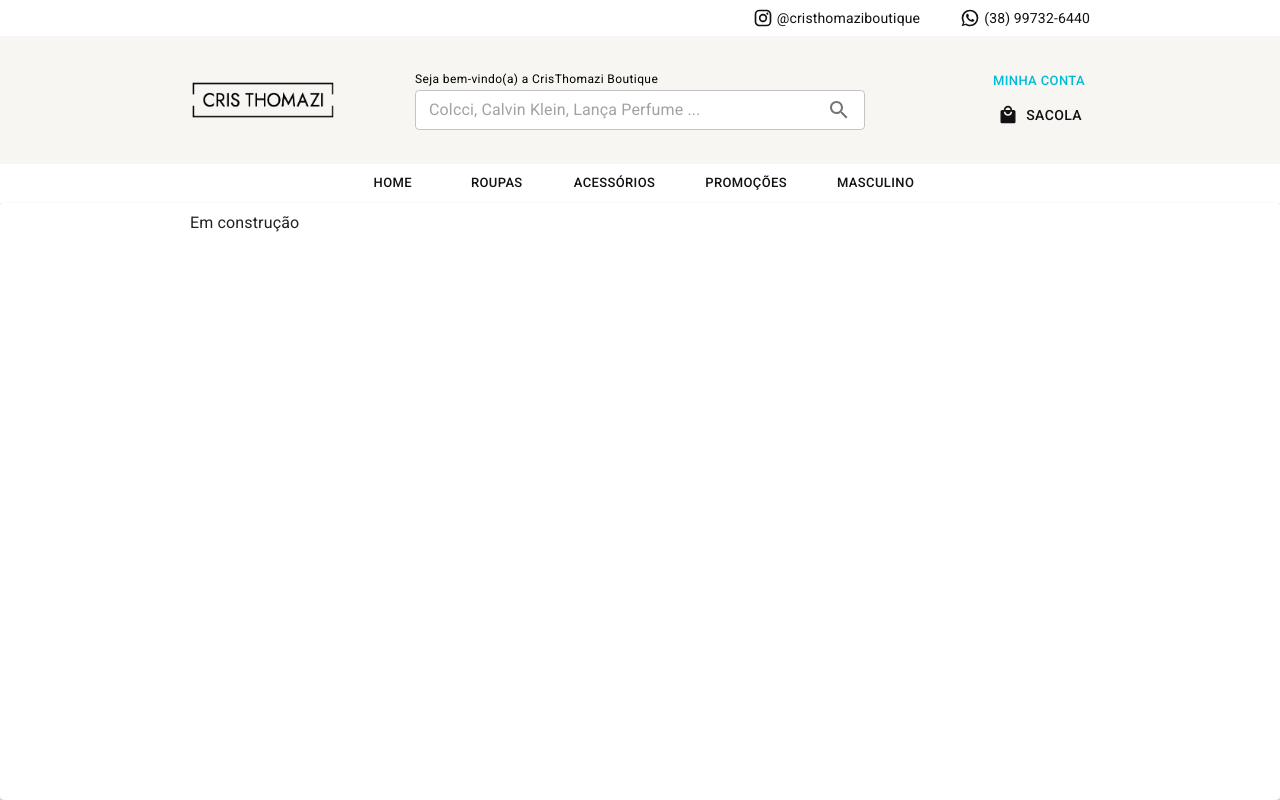
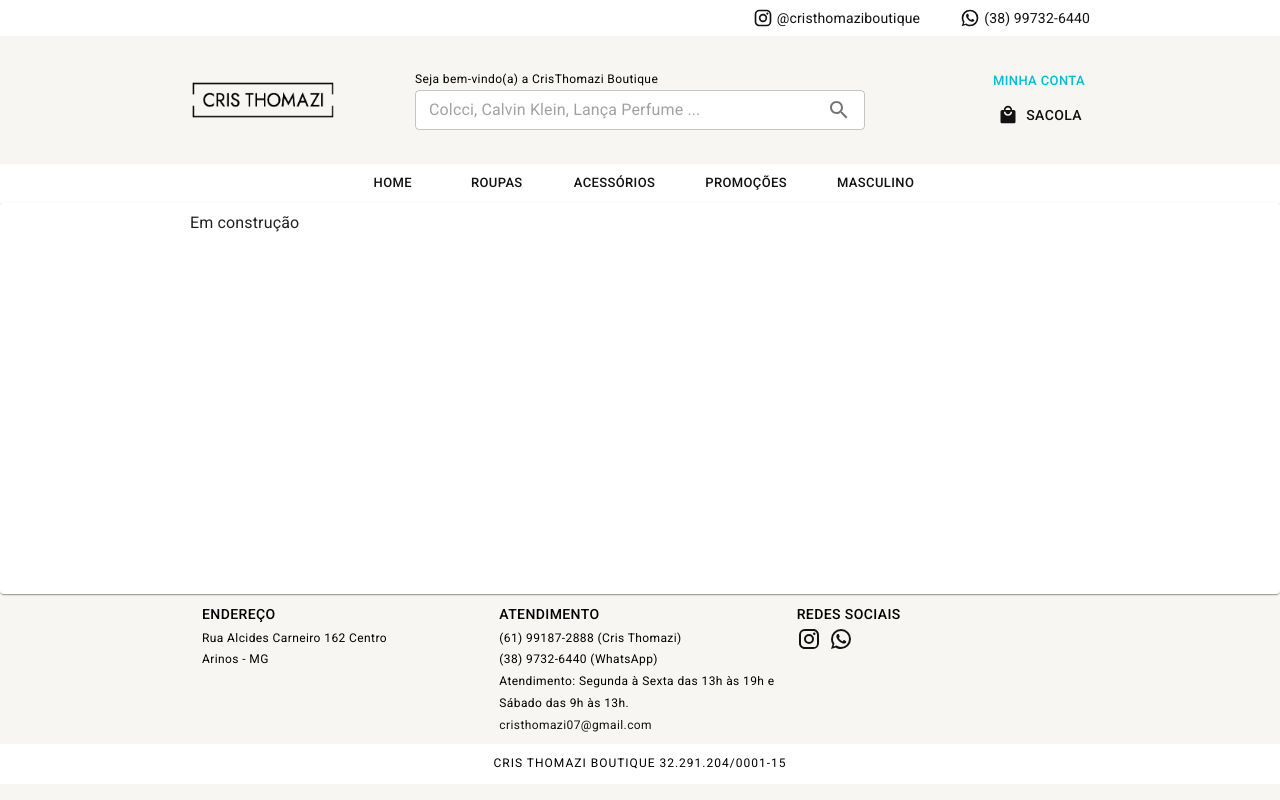
Before and after one commit to ArthurFCouto/cristhomazi-boutique, a React (Vite) app: page / in a window 1280 px wide. Built offline with nearby package versions, Linux system fonts and the light colour scheme.

Commit message:
Inicio da construção do footer

```diff
--- a/src/shared/components/footer/footer.tsx
+++ b/src/shared/components/footer/footer.tsx
@@ -1,165 +1,73 @@
+import { Box, Grid, Link, Typography, useMediaQuery, useTheme } from '@mui/material';
+import { Instagram, WhatsApp } from '@mui/icons-material';
+
 export const Footer: React.FC = () => {
-    return (<></>)
+    const theme = useTheme();
+    const smDownScreen = useMediaQuery(theme.breakpoints.down('sm'));
+
+    return (
+        <Box
+            component='footer'
+            display='flex'
+            flexDirection='column'
+            alignItems='center'
+            paddingY={theme.spacing(1)}
+            width='100%'
+        >
+            <Grid
+                container
+                direction={smDownScreen ? 'column' : 'row'}
+                maxWidth='md'
+                spacing={1}
+                paddingLeft={theme.spacing(1)}
+            >
+                <Grid item xs>
+                    <Typography variant='button'>
+                        Endereço
+                    </Typography>
+                    <Typography variant='caption'>
+                        <br />Rua Alcides Carneiro 162 Centro
+                        <br />Arinos - MG
+                    </Typography>
+                </Grid>
+                <Grid item xs>
+                    <Typography variant='button'>
+                        Atendimento
+                    </Typography>
+                    <Typography variant='caption'>
+                        <br />(61) 99187-2888 (Cris Thomazi)
+                        <br />(38) 9732-6440 (WhatsApp)
+                        <br />Atendimento: Segunda à Sexta das 13h às 19h e Sábado das 9h às 13h.
+                        <br /><Link href='mailto:cristhomazi07@gmail.com' underline='none'>cristhomazi07@gmail.com</Link>
+                    </Typography>
+                </Grid>
+                <Grid item xs>
+                    <Typography variant='button'>
+                        Redes Sociais
+                    </Typography>
+                    <Box display='flex' gap={theme.spacing(1)}>
+                        <Link href='https://www.instagram.com/cristhomaziboutique/' underline='none'>
+                            <Box display='flex' alignContent='center' title='Instagram'>
+                                <Instagram fontSize='medium' htmlColor={theme.palette.primary.contrastText} />
+                            </Box>
+                        </Link>
+                        <Link href='https://api.whatsapp.com/send?phone=553897326440&text=Ol%C3%A1!%20' underline='none'>
+                            <Box display='flex' alignContent='center' title='WhatsApp'>
+                                <WhatsApp fontSize='medium' htmlColor={theme.palette.primary.contrastText} />
+                            </Box>
+                        </Link>
+                    </Box>
+                </Grid>
+            </Grid>
+            <Box
+                bgcolor={theme.palette.background.paper}
+                marginY={theme.spacing(1)}
+                paddingY={theme.spacing(0.5)}
+                textAlign='center'
+                width='100%'
+            >
+                <Typography variant='overline'>Cris Thomazi Boutique 32.291.204/0001-15</Typography>
+            </Box>
+        </Box>
+    )
 };
-/*export const Footer: React.FC = () => {
-    return (
-        <footer className="lazyload" id="footer-main">
-            <div className="footer-main-inner lazyload">
-                <div className="footer-1 lazyload">
-                    <div className="container-12">
-                        <div className="element-menu-footer">
-                            <div className="grid-6 grid-menu-footer">
-                                <nav id="menu-footer">
-                                    <ul className="menu-footer-list"><li style="width: 272.5px;"><a href="/">Institucional</a><ul><li><a href="/">Página Inicial</a></li><li><a href="/p/onde-estamos">Onde estamos</a></li><li><a href="javascript:;" className="recommend-store-btn">Indique nossa Loja</a></li></ul></li><li style="width: 272.5px;"><a href="/" target="" className="">Informações Úteis</a><ul><li><a href="/p/como-comprar" target="" className="">Como Comprar</a></li><li><a href="/p/trocas-e-devolucoes" target="" className="">Trocas e Devoluções</a></li><li><a href="/p/fretes-e-entregas" target="" className="">Fretes e Entregas</a></li></ul></li></ul>	</nav>
-                            </div>
-                        </div>
-                        <div className="element-phone">
-                            <div className="grid-3 grid-phone">
-                                <span className="title-footer">Atendimento</span>
-                                <div className="phone-inner">
-                                    <p className="info-phone"><a href="tel:+55(61)3256-1199"><span className="info-ddd">(61)</span> 3256-1199</a></p>
-
-
-                                    <p className="info-phone info-whatsapp"><a href="https://api.whatsapp.com/send?phone=5561985555005" target="_blank" rel="noreferrer"><span className="info-ddd">(61)</span> 9 8555 -5005 <span className="info-label-whatsapp">(WhatsApp)</span></a></p>
-
-                                    <p className="info-time">Atendimento: Segunda à Sexta das 10h às 19h e Sábado das 10h às 13h.</p>
-
-                                    <p className="info-email"><a href="mailto:beatriceboutiquee@gmail.com">beatriceboutiquee@gmail.com</a></p>
-                                </div>
-                            </div>
-                        </div>
-                        <div className="element-social-footer">
-                            <div className="grid-3 grid-social-footer">
-                                <span className="title-footer">Redes Sociais</span>
-                                <div className="social-footer-inner">
-                                    <ul className="social-footer-list">
-
-                                        <li className="social-footer-item social-footer-item-instagram">
-                                            <a href="https://www.instagram.com/beatrice_boutiquee/" className="footer-instagram" target="_blank" title="Instagram"><div className="social-footer-icon social-footer-icon-instagram"><img src="https://54325.cdn.simplo7.net/static/54325/redesocial/footer_165211800952859.png" alt="Instagram" title="Instagram"></div><div className="social-footer-text">Instagram</div></a>		</li>
-
-                                        <li className="social-footer-item social-footer-item-facebook">
-                                            <a href="https://web.facebook.com/BeatriceBoutiquee?_rdc=1&amp;_rdr" className="footer-facebook" target="_blank" title="Facebook"><div className="social-footer-icon social-footer-icon-facebook"><img src="https://54325.cdn.simplo7.net/static/54325/redesocial/footer_165211793470217.png" alt="Facebook" title="Facebook"></div><div className="social-footer-text">Facebook</div></a>		</li>
-                                    </ul>
-
-                                    <ul className="social-footer-bottom-list">
-                                        <li className="social-footer-bottom-item social-footer-bottom-instagram"></li>
-                                        <li className="social-footer-bottom-item social-footer-bottom-facebook"></li>
-                                    </ul>
-                                </div>								</div>
-                        </div>
-
-
-
-                        <div className="clear"></div>
-                    </div>
-                </div>
-                <div className="footer-2">
-                    <div className="container-12">
-
-                        <div className="element-address">
-                            <div className="grid-3 grid-address">
-
-                                <address>
-                                    <span className="title-footer">Endereço</span>
-                                    <div className="address-inner" itemprop="address" itemscope="" itemtype="http://schema.org/PostalAddress">
-                                        <p className="info-address"><span itemprop="streetAddress">Avenida Pau Brasil, 6, sala 1512, edifício E-Business</span> - <span itemprop="addressLocality">Norte (Águas Claras), Brasília</span> - <span itemprop="addressRegion">DF</span><br><span itemprop="postalCode">CEP: 71916-500</span></p>
-                                        <p className="info-cnpj">Beatrice Boutique<br>CNPJ: 14.941.478/0001-20</p>
-                                    </div>
-                                </address>
-                            </div>
-                        </div>
-
-
-
-
-                        <div className="element-payment-methods">
-                            <div className="grid-3 grid-payment-methods">
-                                <span className="title-footer">Formas de Pagamento</span>
-                                <div className="payment-methods-inner">
-                                    <ul className="payment-methods-list">
-                                        <li className="payment-methods-item">
-                                            <div className="icon-payment-pix lazyload" title="Pix"></div>
-                                        </li>
-                                        <li className="payment-methods-item">
-                                            <div className="icon-payment-visa lazyload" title="Visa"></div>
-                                        </li>
-                                        <li className="payment-methods-item">
-                                            <div className="icon-payment-mastercard lazyload" title="MasterCard"></div>
-                                        </li>
-                                        <li className="payment-methods-item">
-                                            <div className="icon-payment-elo lazyload" title="Elo"></div>
-                                        </li>
-                                        <li className="payment-methods-item">
-                                            <div className="icon-payment-diners lazyload" title="Diners"></div>
-                                        </li>
-                                        <li className="payment-methods-item">
-                                            <div className="icon-payment-amex lazyload" title="Amex"></div>
-                                        </li>
-                                        <li className="payment-methods-item">
-                                            <div className="icon-payment-hipercard lazyload" title="Hipercard"></div>
-                                        </li>
-                                    </ul>
-                                </div>								</div>
-                        </div>
-
-
-
-
-                        <div className="element-certificates">
-                            <div className="grid-3 grid-certificates">
-                                <span className="title-footer">Certificados</span>
-                                <div className="certificates-inner">
-                                    <ul className="certificates-list">
-                                        <li className="certificates-item"><img src="https://54325.cdn.simplo7.net/static/54325/certificado/footer_142799667316543.gif" width="115" alt="Certificado" title="Certificado"></li></ul></div>								</div>
-                        </div>
-
-
-
-
-                        <div className="element-newsletter">
-                            <div className="grid-3 grid-newsletter">
-
-                                <div className="newsletter-inner">
-                                    <div className="newsletter-header">
-                                        <span className="title-footer">Newsletter</span>	</div>
-
-                                    <div className="newsletter-form">
-                                        <form action="/" className="newsletterViewForm" id="newsletterFooterForm" novalidate="novalidate" onsubmit="event.returnValue = false; return false;" method="post" accept-charset="utf-8"><div style="display:none;"><input type="hidden" name="_method" value="POST"></div><div className="newsletter-input holder-name"><input name="data[newsletter][nome]" className="newsletter-nome" placeholder="seu nome" type="text" id="newsletterNome"></div><div className="newsletter-input holder-email"><input name="data[newsletter][email]" className="newsletter-email" placeholder="seu e-mail" required="required" type="email" id="newsletterEmail"></div><div className="newsletter-submit"><button className="btn btn-newsletter-submit" type="submit"><span className="icon-newsletter btn-icon"></span><span className="btn-text">Cadastrar</span></button></div></form>	</div>
-                                </div>
-                            </div>
-                        </div>
-
-
-
-                        <div className="clear"></div>
-                    </div>
-                </div>
-                <div className="footer-3">
-                    <div className="container-12">
-
-                        <div className="element-name-cnpj">
-                            <div className="grid-12 grid-name-cnpj">
-
-                                <span className="title-footer">Sobre a Loja</span>
-                                <div className="name-cnpj-inner">
-                                    <p>Beatrice Boutique</p>
-                                    <p>CNPJ: 14.941.478/0001-20</p>
-                                </div>								</div>
-                        </div>
-
-                        <div className="clear"></div>
-                    </div>
-                </div>
-            </div>
-
-            <div className="copyright" style="color: #666 !important;display: block !important;font-size: 12px !important;overflow: hidden !important;position: relative !important;visibility: visible !important;opacity: 1 !important;">
-                <div className="container-12" style="color: #666 !important;display: block !important;font-size: 12px !important;overflow: hidden !important;position: relative !important;visibility: visible !important;opacity: 1 !important;">
-                    <div className="grid-12" style="color: #666 !important;display: block !important;font-size: 12px !important;overflow: hidden !important;position: relative !important;visibility: visible !important;opacity: 1 !important;">
-                        <p style="color: #666 !important;display: block !important;font-size: 12px !important;overflow: hidden !important;position: relative !important;visibility: visible !important;opacity: 1 !important;">Loja Virtual <a href="http://www.simplo7.com.br?utm_source=www_beatriceboutique_com_br&amp;utm_medium=selo_simplo7_rodape_site&amp;utm_campaign=acesso_site_simplo7" target="_blank" className="logo-simplo7" style="display: inline-block !important;height: 16px !important;margin: 2px !important;overflow: hidden !important;text-indent: 555555px !important;width: 69px !important;" title="Simplo7">Simplo7</a> por <a href="http://www.dlojavirtual.com?utm_source=www_beatriceboutique_com_br&amp;utm_medium=selo_simplo7_rodape_site&amp;utm_campaign=acesso_site_simplo7" target="_blank" className="logo-dloja" style="display: inline-block !important;height: 16px !important;margin: 2px !important;overflow: hidden !important;text-indent: 555555px !important;width: 75px !important;" title="D Loja Virtual">D Loja Virtual</a></p>
-                    </div>
-                </div>
-            </div>
-        </footer>
-    )
-}
-*/
--- a/src/shared/components/index.ts
+++ b/src/shared/components/index.ts
@@ -1,3 +1,3 @@
 export * from './header/header';
 export * from './drawerMenu/drawerMenu';
-//export * from './footer/footer';
+export * from './footer/footer';
--- a/src/shared/layout/baseLayout.tsx
+++ b/src/shared/layout/baseLayout.tsx
@@ -1,7 +1,7 @@
-import { useEffect, useState } from 'react';
+import { useEffect } from 'react';
 import { Paper, useTheme } from '@mui/material';
 import { Box } from '@mui/system';
-import { DrawerMenu, Header } from '../components';
+import { DrawerMenu, Footer, Header } from '../components';
 
 interface BaseLayout {
     children: React.ReactNode;
@@ -10,7 +10,6 @@ interface BaseLayout {
 
 export const BaseLayout: React.FC<BaseLayout> = ({ children, title }) => {
     const theme = useTheme();
-    const [value, setValue] = useState(0);
     useEffect(() => {
         document.title = title;
     }, []);
@@ -33,7 +32,6 @@ export const BaseLayout: React.FC<BaseLayout> = ({ children, title }) => {
                 >
                     <Box
                         height='100%'
-                        marginX={theme.spacing(1)}
                         maxWidth='md'
                         overflow='auto'
                         paddingY={theme.spacing(1)}
@@ -42,6 +40,7 @@ export const BaseLayout: React.FC<BaseLayout> = ({ children, title }) => {
                         {children}
                     </Box>
                 </Box>
+                <Footer />
             </Box>
         </DrawerMenu>
     );
```
